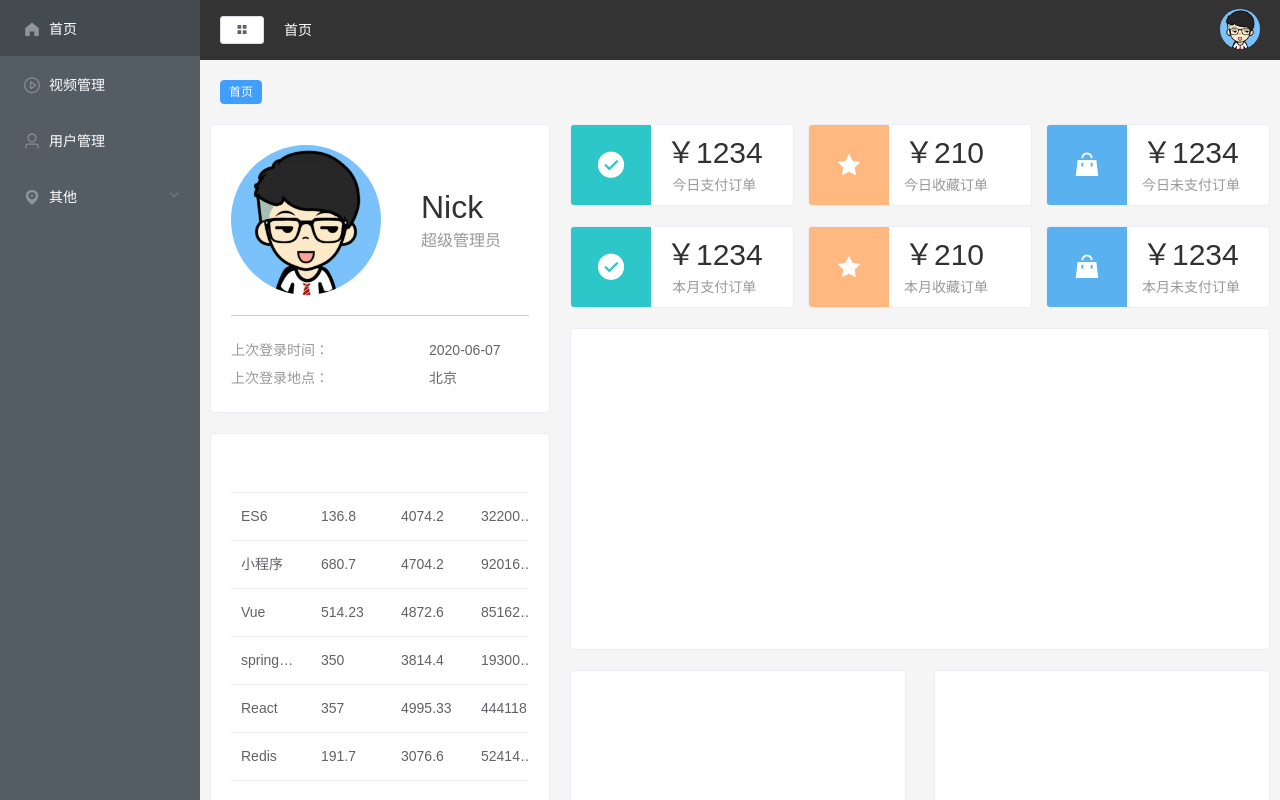
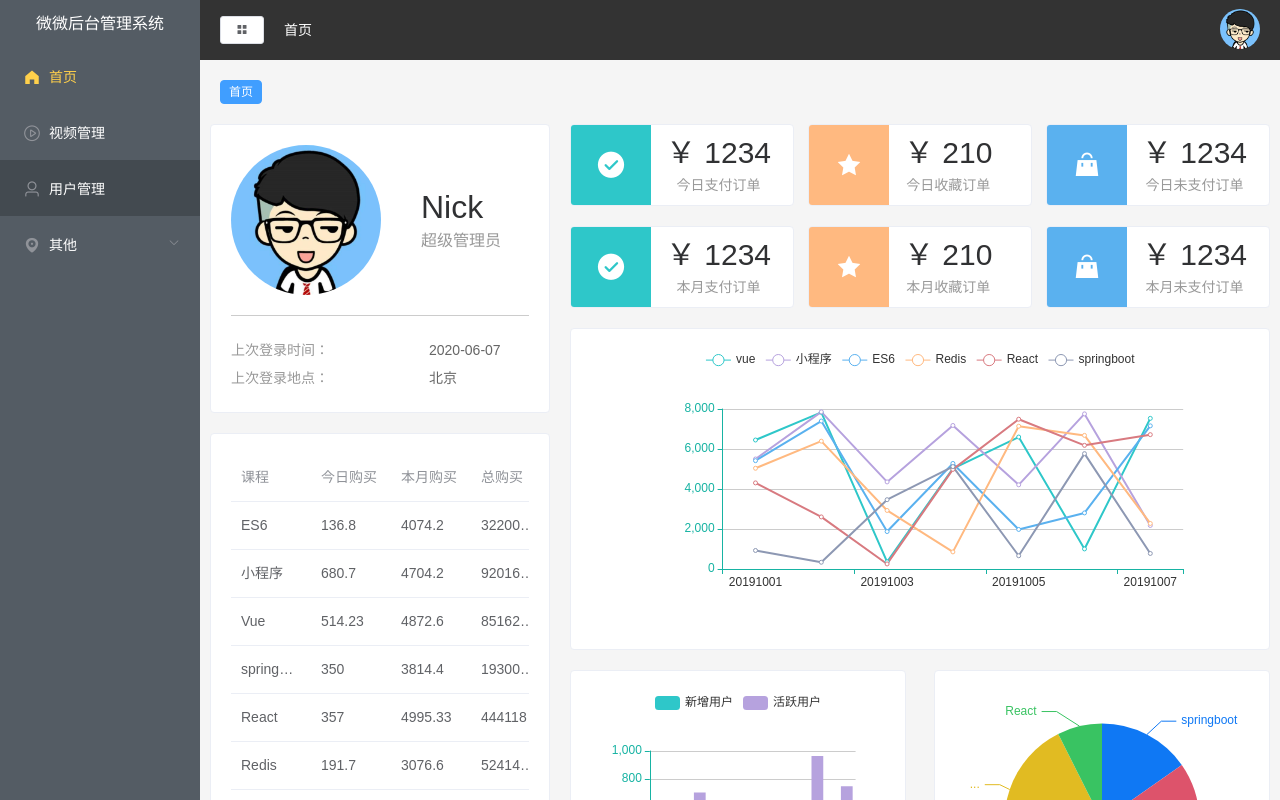
Before and after one commit to sailyw/management-system, a Vue app: page /#/ in a window 1280 px wide. Shown: the top 800 px of the page. Built offline with nearby package versions, Linux system fonts and the light colour scheme.

Commit message:
完成Echart组件封装

```diff
--- a/package.json
+++ b/package.json
@@ -10,6 +10,7 @@
   "dependencies": {
     "axios": "^0.19.2",
     "core-js": "^3.6.5",
+    "echarts": "^4.8.0",
     "element-ui": "^2.13.2",
     "mockjs": "^1.1.0",
     "vue": "^2.6.11",
--- a/src/components/CommonAside.vue
+++ b/src/components/CommonAside.vue
@@ -1,12 +1,14 @@
 <template>
   <el-menu
-    default-active="2"
+    :default-active="$route.path"
     class="el-menu-vertical-demo"
     background-color="#545c64"
     text-color="#fff"
     active-text-color="#ffd04b"
     :collapse="isCollapse"
   >
+    <h3 v-show="!isCollapse">微微后台管理系统</h3>
+    <h3 v-show="isCollapse">微微</h3>
     <el-menu-item
       :index="item.path"
       v-for="item in noChildren"
@@ -27,8 +29,10 @@
           v-for="(subItem, subIndex) in item.children"
           :key="subIndex"
           @click="clickMenu(subItem)"
-          >{{ subItem.label }}</el-menu-item
         >
+          <i :class="'el-icon-' + subItem.icon"></i>
+          <span slot="title">{{ subItem.label }}</span>
+        </el-menu-item>
       </el-menu-item-group>
     </el-submenu>
   </el-menu>
@@ -102,6 +106,11 @@ export default {
 .el-menu {
   height: 100%;
   border: none;
+  h3 {
+    color: #fff;
+    line-height: 48px;
+    text-align: center;
+  }
 }
 .el-menu-vertical-demo:not(.el-menu--collapse) {
   width: 200px;
--- /dev/null
+++ b/src/components/EChart.vue
@@ -0,0 +1,153 @@
+<template>
+  <div style="height:100%" ref="echart">
+    echart
+  </div>
+</template>
+
+<script>
+import echarts from 'echarts';
+export default {
+  props: {
+    chartData: {
+      type: Object,
+      default() {
+        return {
+          xData: [],
+          series: []
+        };
+      }
+    },
+    isAxisChart: {
+      type: Boolean,
+      default: true
+    }
+  },
+  computed: {
+    // 判断选择哪个
+    options() {
+      return this.isAxisChart ? this.axisOption : this.normalOption;
+    },
+    isCollapse() {
+      return this.$store.state.tab.isCollapse;
+    }
+  },
+  watch: {
+    // 深度监听
+    chartData: {
+      handler: function() {
+        this.initChart();
+      },
+      deep: true
+    },
+    isCollapse() {
+      setTimeout(() => {
+        this.resizeChart();
+      }, 300);
+    }
+  },
+  data() {
+    return {
+      echart: null, //容器
+      //有坐标轴
+      axisOption: {
+        legend: {
+          textStyle: {
+            color: '#333'
+          }
+        },
+        grid: {
+          left: '20%'
+        },
+        tooltip: {
+          trigger: 'axis'
+        },
+        xAxis: {
+          type: 'category',
+          data: [],
+          axisLine: {
+            lineStyle: {
+              color: '#17b3a3'
+            }
+          },
+          axisLabel: {
+            color: '#333'
+          }
+        },
+        yAxis: [
+          {
+            type: 'value',
+            axisLine: {
+              lineStyle: {
+                color: '#17b3a3'
+              }
+            }
+          }
+        ],
+        color: [
+          '#2ec7c9',
+          '#b6a2de',
+          '#5ab1ef',
+          '#ffb980',
+          '#d87a80',
+          '#8d98b3',
+          '#e5cf0d',
+          '#97b552',
+          '#95706d',
+          '#dc69aa',
+          '#07a2a4',
+          '#9a7fd1',
+          '#588dd5',
+          '#f5994e',
+          '#c05050',
+          '#59678c',
+          '#c9ab00',
+          '#7eb00a',
+          '#6f5553',
+          '#c14089'
+        ],
+        series: []
+      },
+      //没有坐标轴
+      normalOption: {
+        tooltip: {
+          trigger: 'item'
+        },
+        color: ['#0f78f4', '#dd536b', '#9462e5', '#a6a6a6', '#e1bb22', '#39c362', '#3ed1cf'],
+        series: []
+      }
+    };
+  },
+  methods: {
+    // 初始化图表
+    initChart() {
+      this.initChartData();
+      if (this.echart) {
+        this.echart.setOption(this.options);
+      } else {
+        this.echart = echarts.init(this.$refs.echart);
+        this.echart.setOption(this.options);
+      }
+    },
+    // 初始化图表数据
+    initChartData() {
+      if (this.isAxisChart) {
+        this.axisOption.xAxis.data = this.chartData.xData;
+        this.axisOption.series = this.chartData.series;
+      } else {
+        this.normalOption.series = this.chartData.series;
+      }
+    },
+    resizeChart() {
+      this.echart ? this.echart.resize() : '';
+    }
+  },
+  mounted() {
+    window.addEventListener('resize', this.resizeChart);
+  },
+  destroyed() {
+    window.removeEventListener('resize', this.resizeChart);
+  }
+};
+</script>
+
+<style lang="scss" scoped></style>
--- a/src/views/Home/Home.vue
+++ b/src/views/Home/Home.vue
@@ -18,7 +18,7 @@
         <el-table :data="tableData">
           <el-table-column
             show-overflow-tooltip
-            v-for="(item, key) in tableLabel"
+            v-for="(val, key) in tableLabel"
             :key="key"
             :prop="key"
             :label="val"
@@ -36,20 +36,20 @@
         >
           <i class="icon" :class="`el-icon-${item.icon}`" :style="{ background: item.color }"></i>
           <div class="detail">
-            <p class="num">￥{{ item.value }}</p>
+            <p class="num">￥ {{ item.value }}</p>
             <p class="txt">{{ item.name }}</p>
           </div>
         </el-card>
       </div>
       <el-card shadow="hover">
-        <div style="height: 280px"></div>
+        <echart style="height: 280px" :chartData="echartData.order"></echart>
       </el-card>
       <div class="graph">
         <el-card shadow="hover">
-          <div style="height: 260px"></div>
+          <echart :chartData="echartData.user" style="height: 260px"></echart>
         </el-card>
         <el-card shadow="hover">
-          <div style="height: 260px"></div>
+          <echart :chartData="echartData.video" style="height: 260px" :isAxisChart="false"></echart>
         </el-card>
       </div>
     </el-col>
@@ -57,7 +57,11 @@
 </template>
 
 <script>
+import Echart from '../../components/EChart';
 export default {
+  components: {
+    Echart
+  },
   data() {
     return {
       userImg: require('../../assets/images/user.png'),
@@ -105,6 +109,19 @@ export default {
         todayBuy: '今日购买',
         monthBuy: '本月购买',
         totalBuy: '总购买'
+      },
+      echartData: {
+        order: {
+          xData: [],
+          series: []
+        },
+        user: {
+          xData: [],
+          series: []
+        },
+        video: {
+          series: []
+        }
       }
     };
   },
@@ -116,6 +133,39 @@ export default {
       this.$http.get('/home/getData').then(res => {
         res = res.data;
         this.tableData = res.data.tableData;
+        console.log(res.data);
+        // 订单折线图
+        const order = res.data.orderData;
+        this.echartData.order.xData = order.date;
+        // 第一步取出series中的name部分_键名
+        let keyArr = Object.keys(order.data[0]);
+        console.log(keyArr);
+        // 第二步，循环添加数据
+        keyArr.forEach(key => {
+          this.echartData.order.series.push({
+            name: key === 'wechat' ? '小程序' : key,
+            data: order.data.map(item => item[key]),
+            type: 'line'
+          });
+        });
+        // 用户柱状图
+        this.echartData.user.xData = res.data.userData.map(item => item.date);
+        this.echartData.user.series.push({
+          name: '新增用户',
+          data: res.data.userData.map(item => item.new),
+          type: 'bar'
+        });
+        this.echartData.user.series.push({
+          name: '活跃用户',
+          data: res.data.userData.map(item => item.active),
+          type: 'bar',
+          barGap: 0
+        });
+        // 视频饼图
+        this.echartData.video.series.push({
+          data: res.data.videoData,
+          type: 'pie'
+        });
       });
     }
   }
```
Also changed, not shown: 1 other file (tests, documents, lock files or other folders).
